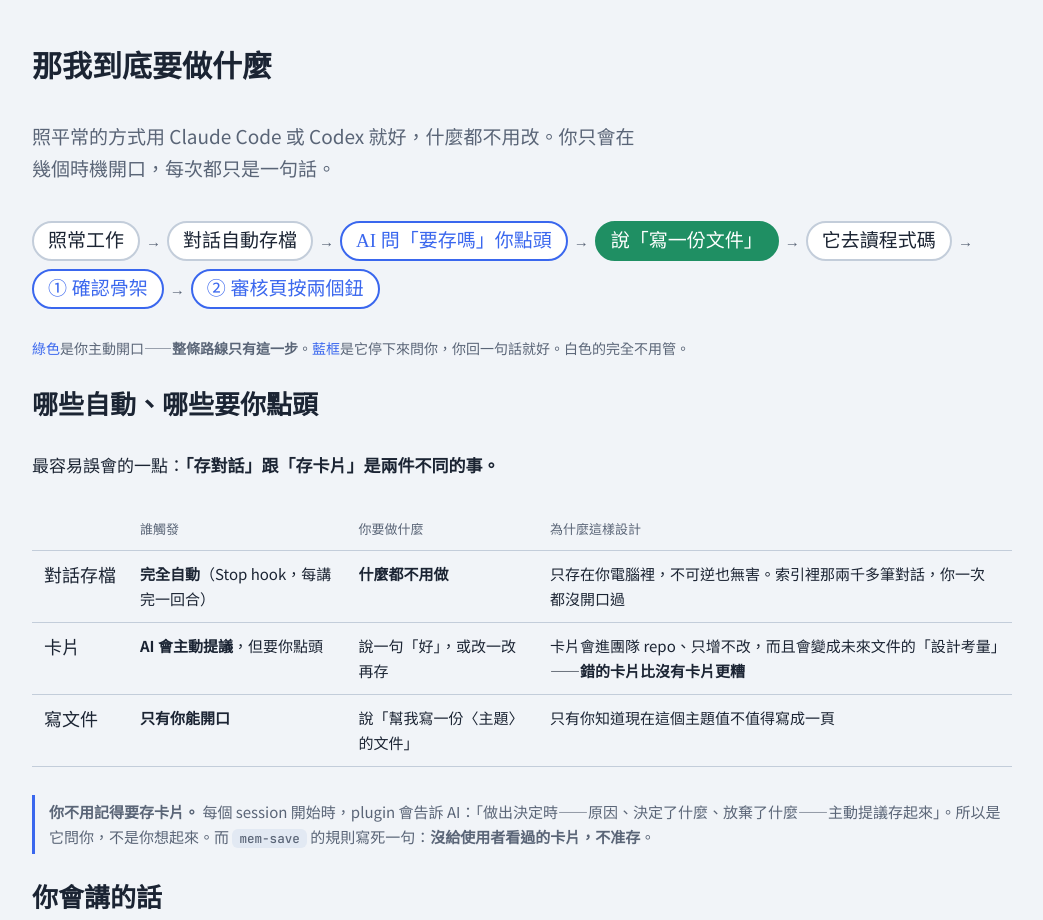
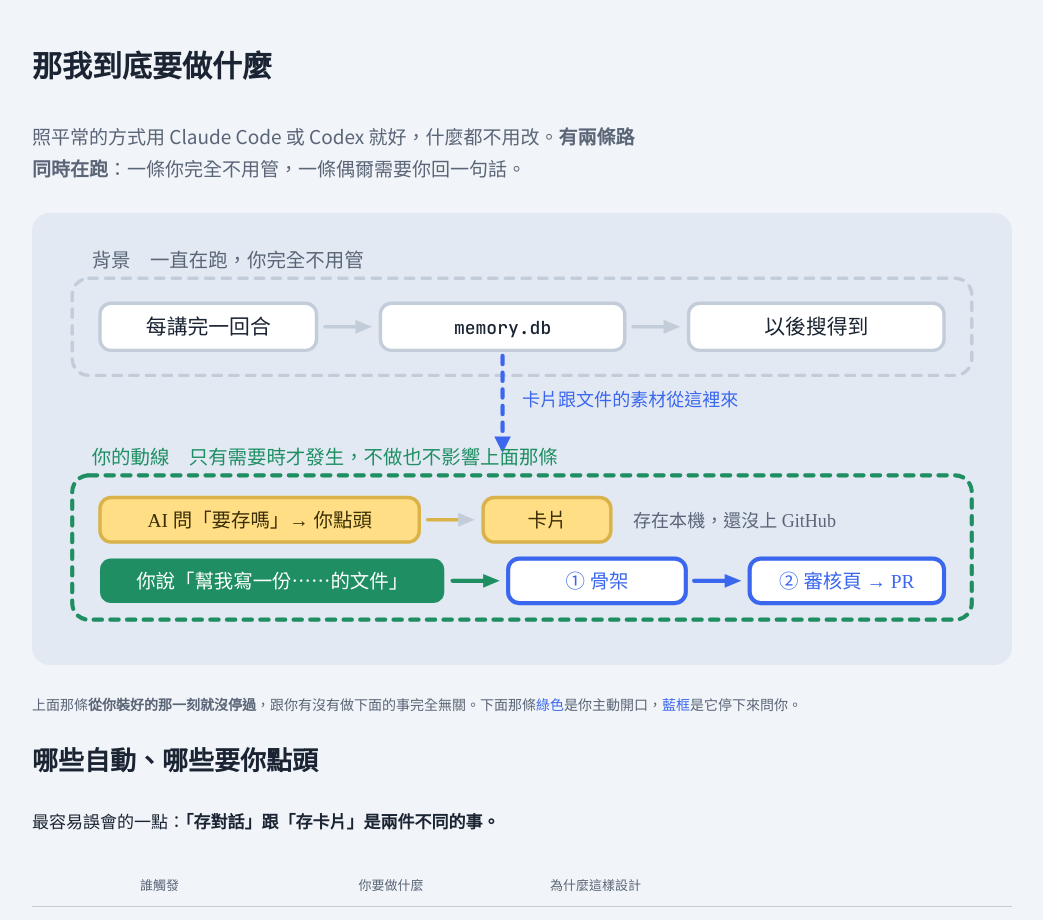
Before and after one commit to xinqilin/dev-memory, a plain HTML site: page docs/eli5.html in a window 1280 px wide. Shown: the part 4240-5160 px from the top of the page, without its empty margins (118-1161 px from the left). Drawn offline with Linux system fonts and the light colour scheme; a web font is replaced by a local one.

Commit message:
docs: the two tracks run in parallel; the automatic one never stops

```diff
--- a/docs/eli5.html
+++ b/docs/eli5.html
@@ -679,18 +679,55 @@
 
   <section>
     <h2>那我到底要做什麼</h2>
-    <p class="lead">照平常的方式用 Claude Code 或 Codex 就好，什麼都不用改。你只會在幾個時機開口，每次都只是一句話。</p>
-
-    <div class="route" aria-label="你的動作">
-      <span class="stop">照常工作</span><span class="to">→</span>
-      <span class="stop">對話自動存檔</span><span class="to">→</span>
-      <span class="stop gate">AI 問「要存嗎」你點頭</span><span class="to">→</span>
-      <span class="stop you">說「寫一份文件」</span><span class="to">→</span>
-      <span class="stop">它去讀程式碼</span><span class="to">→</span>
-      <span class="stop gate">① 確認骨架</span><span class="to">→</span>
-      <span class="stop gate">② 審核頁按兩個鈕</span>
-    </div>
-    <p class="legend"><b>綠色</b>是你主動開口——<strong>整條路線只有這一步</strong>。<b>藍框</b>是它停下來問你，你回一句話就好。白色的完全不用管。</p>
+    <p class="lead">照平常的方式用 Claude Code 或 Codex 就好，什麼都不用改。<strong>有兩條路同時在跑</strong>：一條你完全不用管，一條偶爾需要你回一句話。</p>
+
+    <div class="pic">
+      <svg viewBox="0 0 680 300" role="img" aria-label="兩條平行的路：上面是永遠在跑的自動存檔，下面是偶爾才發生、需要你回話的動線">
+        <rect class="f-none s-line dash" x="16" y="34" width="648" height="70" rx="12"/>
+        <text class="t t-muted" x="30" y="26" font-size="14">背景　一直在跑，你完全不用管</text>
+
+        <rect class="f-paper s-line" x="36" y="52" width="156" height="34" rx="8"/>
+        <text class="t" x="114" y="74" text-anchor="middle" font-size="15">每講完一回合</text>
+        <path class="f-none s-line" d="M198 69 H222"/>
+        <polygon class="f-line" points="220,64 232,69 220,74"/>
+
+        <rect class="f-paper s-line" x="238" y="52" width="176" height="34" rx="8"/>
+        <text class="t t-mono" x="326" y="74" text-anchor="middle" font-size="13">memory.db</text>
+        <path class="f-none s-line" d="M420 69 H444"/>
+        <polygon class="f-line" points="442,64 454,69 442,74"/>
+
+        <rect class="f-paper s-line" x="460" y="52" width="184" height="34" rx="8"/>
+        <text class="t" x="552" y="74" text-anchor="middle" font-size="15">以後搜得到</text>
+
+        <path class="f-none s-accent dash" d="M326 90 V150"/>
+        <polygon class="f-accent" points="320,148 326,160 332,148"/>
+        <text class="t t-accent" x="340" y="126" font-size="13">卡片跟文件的素材從這裡來</text>
+
+        <rect class="f-none s-ok dash" x="16" y="176" width="648" height="104" rx="12"/>
+        <text class="t t-ok" x="30" y="168" font-size="14">你的動線　只有需要時才發生，不做也不影響上面那條</text>
+
+        <rect class="f-card s-edge" x="36" y="192" width="230" height="32" rx="8"/>
+        <text class="t t-card" x="151" y="213" text-anchor="middle" font-size="14">AI 問「要存嗎」→ 你點頭</text>
+        <path class="f-none s-edge" d="M272 208 H296"/>
+        <polygon class="f-line" points="294,203 306,208 294,213"/>
+        <rect class="f-card s-edge" x="312" y="192" width="92" height="32" rx="8"/>
+        <text class="t t-card" x="358" y="213" text-anchor="middle" font-size="14">卡片</text>
+        <text class="t t-muted" x="420" y="213" font-size="13">存在本機，還沒上 GitHub</text>
+
+        <rect class="f-ok" x="36" y="236" width="248" height="32" rx="8"/>
+        <text class="t t-paper" x="160" y="257" text-anchor="middle" font-size="14">你說「幫我寫一份⋯⋯的文件」</text>
+        <path class="f-none s-ok" d="M290 252 H314"/>
+        <polygon class="f-ok" points="312,247 324,252 312,257"/>
+        <rect class="f-paper s-accent" x="330" y="236" width="128" height="32" rx="8"/>
+        <text class="t t-accent" x="394" y="257" text-anchor="middle" font-size="14">① 骨架</text>
+        <path class="f-none s-accent" d="M464 252 H488"/>
+        <polygon class="f-accent" points="486,247 498,252 486,257"/>
+        <rect class="f-paper s-accent" x="504" y="236" width="140" height="32" rx="8"/>
+        <text class="t t-accent" x="574" y="257" text-anchor="middle" font-size="14">② 審核頁 → PR</text>
+      </svg>
+    </div>
+
+    <p class="legend">上面那條<strong>從你裝好的那一刻就沒停過</strong>，跟你有沒有做下面的事完全無關。下面那條<b>綠色</b>是你主動開口，<b>藍框</b>是它停下來問你。</p>
 
     <h3>哪些自動、哪些要你點頭</h3>
     <p>最容易誤會的一點：<strong>「存對話」跟「存卡片」是兩件不同的事。</strong></p>
```
